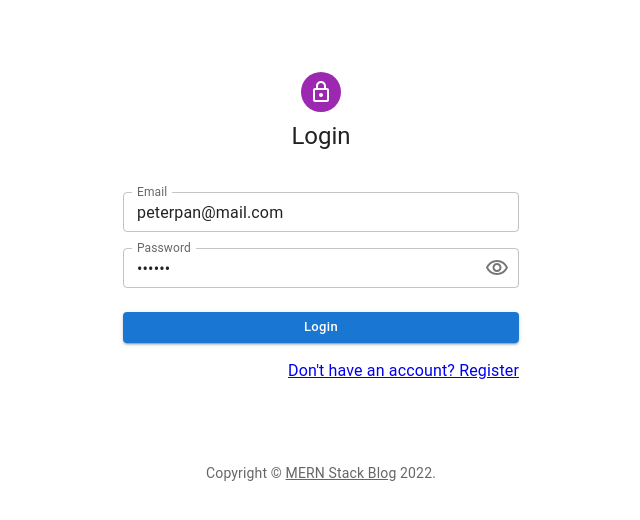
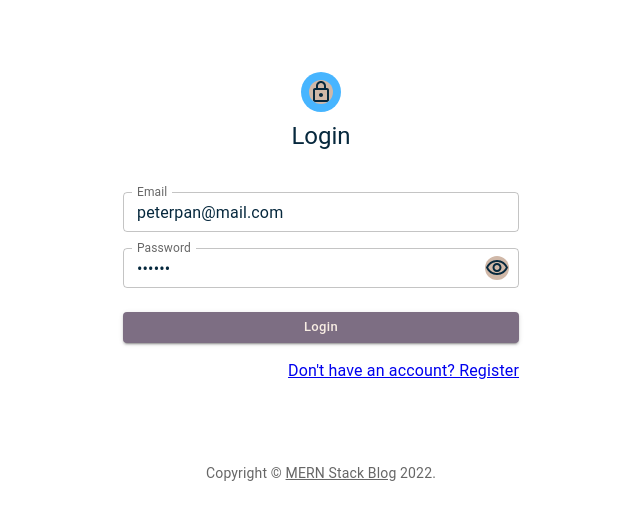
Before and after one commit to HuseyinSARI/mern-stack-blog, a React (Create React App) app in the folder client/: page /login in a window 1280 px wide. Shown: the top 520 px of the page, without its empty margins (319-959 px from the left). Built offline with nearby package versions, Linux system fonts and the light colour scheme.

Commit message:
feat: final commit

```diff
--- a/client/src/components/Header.jsx
+++ b/client/src/components/Header.jsx
@@ -121,7 +121,7 @@ export default function PrimarySearchAppBar() {
                         variant="h6"
                         noWrap
                         component="div"
-                        sx={{ display: { xs: 'none', sm: 'block' } }}
+                        sx={{color:"white", display: { xs: 'none', sm: 'block' } }}
                     >
                         MERN Blog
                     </Typography>
@@ -129,7 +129,7 @@ export default function PrimarySearchAppBar() {
                     <Box sx={{ display: { xs: 'none', md: 'flex' } }}>
                         {authenticated.map(page => (
                             <Button key={page} variant="text"
-                                sx={{my :2 , color : "white" , display : "block"}}
+                                sx={{my :2 ,  display : "block"}}
                                 onClick={()=> navigate(`/${page.toLowerCase()}`)}
                             >
                                 {page}
--- a/client/src/pages/BlogDetail.jsx
+++ b/client/src/pages/BlogDetail.jsx
@@ -90,7 +90,7 @@ function BlogDetail() {
   return (
     <MainContainer>
       <Container maxWidth="md" sx={{ mt: 3, mb: 5 }}>
-        <Paper sx={{ backgroundColor: edit ? "#CDFCF6" : "" }}>
+        <Paper sx={{ backgroundColor: edit ? "secondary.main" : "" }}>
           {!edit
             ? displayDisabled()
             : <Stack spacing={2}>
@@ -106,7 +106,7 @@ function BlogDetail() {
 
               <Stack spacing={2} direction="row">
                 <Button variant='contained' onClick={handleUpdate}>Update</Button>
-                <Button variant='outlined' onClick={handleCancel}>Cancel</Button>
+                <Button variant='outlined' onClick={handleCancel} sx={{color:"primary.main"}}>Cancel</Button>
               </Stack>
             </Stack>
           }
--- a/client/src/pages/BlogList.jsx
+++ b/client/src/pages/BlogList.jsx
@@ -1,18 +1,18 @@
 import { useState, useEffect } from 'react'
 import {
-  Grid, Typography, Button,
+  Grid, Button,
   Container, Stack, Tooltip,
-  Box, List, ListItemText, Paper, ListItem
+  Box, List, ListItemText, ListItem
 } from "@mui/material"
 import Masonry from '@mui/lab/Masonry';
 import { Link, useNavigate } from 'react-router-dom';
 import MainContainer from '../components/MainContainer'
 import { useBlog } from "../middleware/contextHooks";
-import { toast } from "react-toastify"; import blogReducer from '../context/blog_context/blogReducer';
+import { toast } from "react-toastify";
 import BlogCard from '../components/BlogCard';
 
 function BlogList() {
-  const { getBlogs, toasts, clearErrors, blogs, clearCurrentBlog } = useBlog();
+  const { getBlogs, toasts, clearErrors, blogs } = useBlog();
   const navigate = useNavigate();
   const [myBlogs, setMyBlogs] = useState([]);
 
@@ -45,9 +45,11 @@ function BlogList() {
               <Box sx={{ flexGrow: 1 }} />
               <Button fullWidth={false} onClick={() => navigate("/newBlog")}> Create Blog </Button>
             </Stack>
-            <List sx={{ backgroundColor: "silver", borderRadius: 5, mt: 3 }}>
+            <List sx={{  borderRadius: 5, mt: 3 }}>
               {myBlogs?.map(blog => (
-                <Link key={blog._id} to={`/blogs/${blog._id}`}>
+                <Link
+                  style={{ textDecoration: "none" }}
+                  key={blog._id} to={`/blogs/${blog._id}`}>
                   <ListItem>
                     <Tooltip title={blog.title} placement="right">
                       <ListItemText primary={blog.title} />
--- a/client/src/pages/NewBlog.jsx
+++ b/client/src/pages/NewBlog.jsx
@@ -9,7 +9,7 @@ import { gsap } from "gsap"
 import {
   Grid, Slider, TextField, Container,
   Button, Paper, Stack, Typography,
-  FormControlLabel, Checkbox, nativeSelectClasses
+  FormControlLabel, Checkbox
 } from "@mui/material"
 
 // #region ------------ [ Components ] ------------
@@ -47,7 +47,7 @@ function NewBlog() {
 
   }, [
     toasts, clearErrors, blogs, navigate,
-    getBlogs, blogCreated,  currentBlog])
+    getBlogs, blogCreated, currentBlog, clearCurrentBlog])
 
 
   const handleSave = () => {
--- a/client/src/pages/Profile.jsx
+++ b/client/src/pages/Profile.jsx
@@ -10,7 +10,8 @@ import MainContainer from "../components/MainContainer"
 function Profile() {
   const { currentUser, getProfile, updateUser } = useAuth();
   const [profile, setProfile] = useState({});
-  const [isDisabled, setIsDisabled] = useState(true)
+  const [isDisabled, setIsDisabled] = useState(true);
+  const [temp, setTemp] = useState(null);
 
   useEffect(() => {
     if (!currentUser) {
@@ -26,10 +27,13 @@ function Profile() {
 
   const handleDisabled = () => {
     setIsDisabled(false)
+    setTemp(profile)
   }
 
   const handleCancel = () => {
     setIsDisabled(true)
+    setProfile(temp)
+    setTemp(null)
   }
 
   const handleUpdate = () => {
--- a/client/src/themes/lightTheme.js
+++ b/client/src/themes/lightTheme.js
@@ -1,6 +1,24 @@
 import { createTheme } from "@mui/material";
 
+// #F8EDE3
+// #DFD3C3
+// #D0B8A8
+// #7D6E83
+// #06283D
+// #251B37
 export default createTheme({
+    palette: {
+        primary: {
+            main: "#7D6E83"
+        },
+        secondary: {
+            main: "#47B5FF"
+        },
+        text: {
+            light: "#7D6E83",
+            primary: "#06283D"
+        }
+    },
     components: {
         MuiTextField: {
             defaultProps: {
@@ -17,12 +35,12 @@ export default createTheme({
         MuiButton: {
             defaultProps: {
                 size: "small",
-                color: "primary",
                 variant: "contained"
             },
             styleOverrides: {
                 root: {
-                    textTransform: "none"
+                    textTransform: "none",
+                    color:"#F8EDE3"
                 }
             }
         },
@@ -43,9 +61,43 @@ export default createTheme({
             }
         },
         MuiPaper: {
+            styleOverrides: {
+                root: {
+                    padding: 8,
+                    backgroundColor: "#BCCEF8"
+                }
+            }
+        },
+        MuiAppBar:{
             styleOverrides:{
                 root:{
-                    padding:8
+                    padding:0
+                }
+            }
+        },
+        MuiListItemText:{
+            styleOverrides:{
+                root:
+                {
+                    color: "#06283D"
+                      // change this after
+                }
+
+            }
+        },
+        MuiList:{
+            styleOverrides:{
+                root:{
+                    backgroundColor: "#BECEFA"
+                }
+            }
+        },
+        MuiSvgIcon: {
+            styleOverrides: {
+                root: {
+                    color: "#06283D",
+                    backgroundColor: "#D0B8A8",
+                    borderRadius: "50%"
                 }
             }
         }
```
Also changed, not shown: 2 other files (tests, documents, lock files or other folders).
